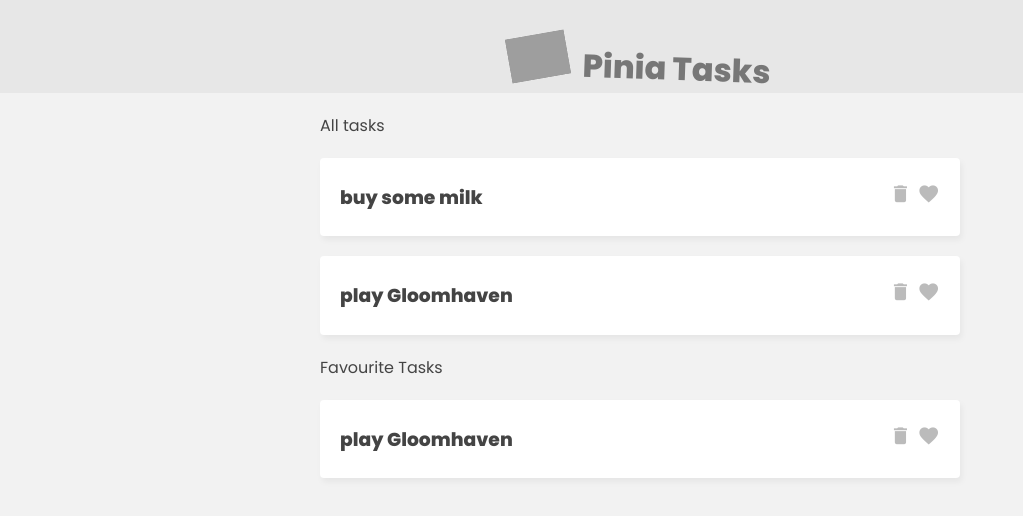
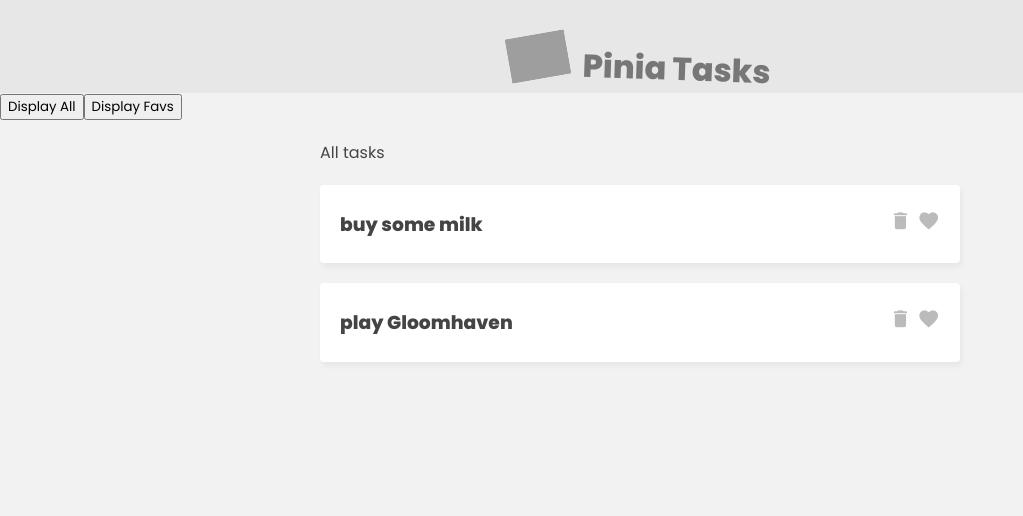
Before and after one commit to ma1210/pinia-tasks, a Vue app: page / in a window 1280 px wide. Shown: the top 516 px of the page, without its empty margins (0-1023 px from the left). Built offline with nearby package versions, Linux system fonts and the light colour scheme; grey boxes are pictures that could not be loaded.

Commit message:
toggle display all/favs

```diff
--- a/src/App.vue
+++ b/src/App.vue
@@ -7,15 +7,22 @@
       <h1>Pinia Tasks</h1>
     </header>
 
+    <button @click="filter = 'all'">
+      Display All
+    </button>
+    <button @click="filter = 'favs'">
+      Display Favs
+    </button>
+
     <!-- task list -->
-    <div class="task-list">
+    <div class="task-list" v-if="filter === 'all'">
       <p>All tasks</p>
       <div v-for="task in taskStore.tasks">
         <TaskDetails :task="task"/>
       </div>
     </div>
 
-    <div class="task-list">
+    <div class="task-list" v-if="filter === 'favs'">
       <p>Favourite Tasks</p>
       <div v-for="task in taskStore.favs">
         <TaskDetails :task="task"/>
@@ -28,12 +35,16 @@
 <script>
   import TaskDetails from './components/TaskDetails.vue'
   import { useTaskStore } from './stores/TaskStore';
+  import { ref } from 'vue';
 
   export default {
     components:{ TaskDetails },
     setup() {
       const taskStore = useTaskStore()
-      return { taskStore }
+
+      const filter = ref('all')
+
+      return { taskStore, filter }
     }
   }
 </script>
```
